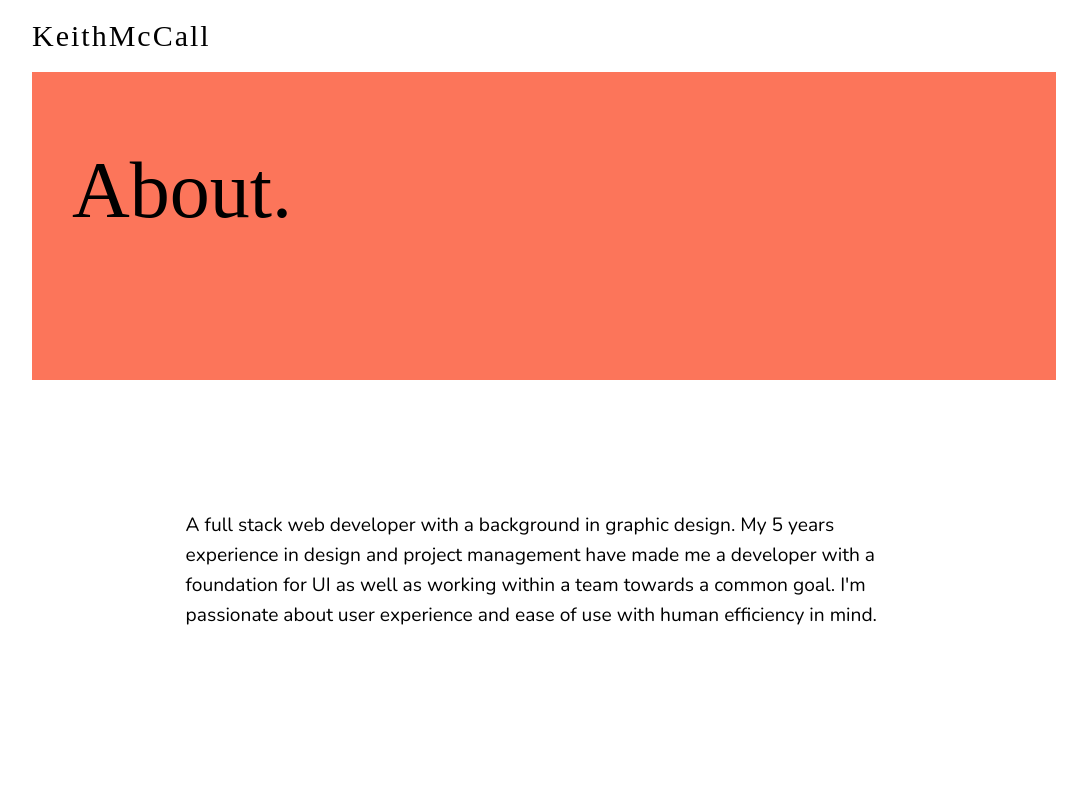
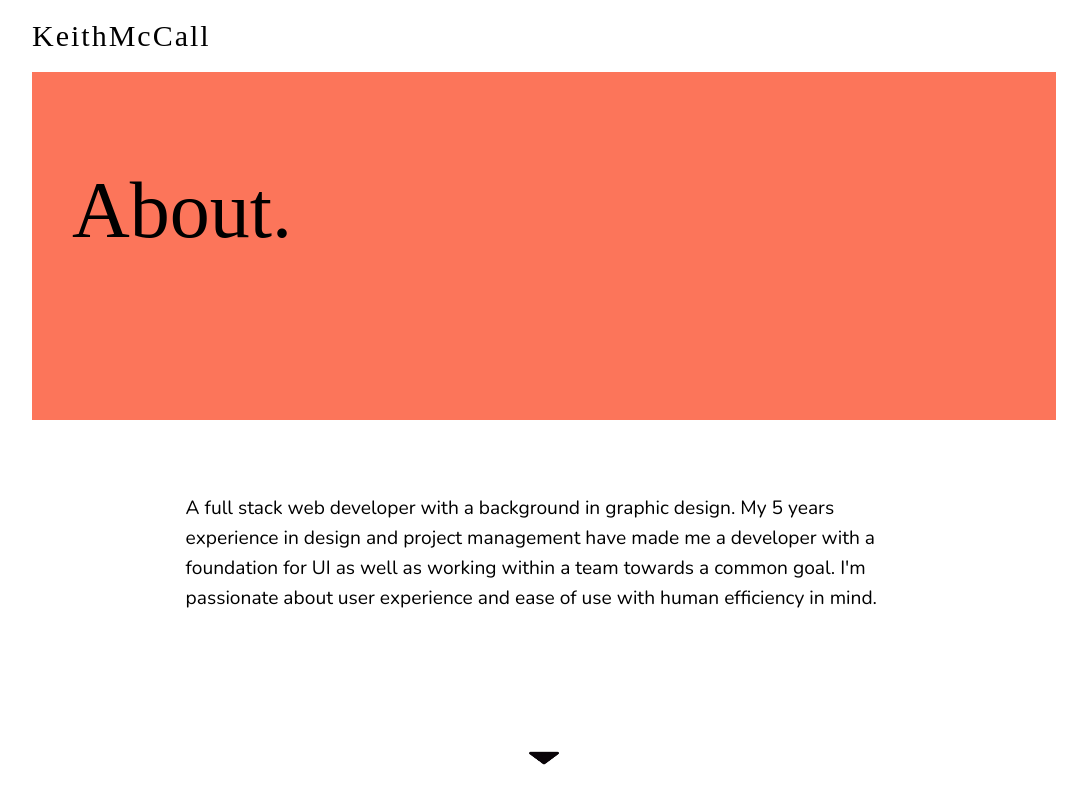
Before and after one commit to keithbmccall/portfolio, a React (Create React App) app: page / in a window 1280 px wide. Shown: the top 800 px of the page, without its empty margins (96-1183 px from the left). Built offline with nearby package versions, Linux system fonts and the light colour scheme; a web font is replaced by a local one.

Commit message:
arrow indicator

```diff
--- a/src/App.css
+++ b/src/App.css
@@ -61,7 +61,8 @@ body {
 .About-holder {
   display: grid;
   grid-template-rows: 50% 50%;
-  height: 95vh;
+  height: 105vh;
+  padding-bottom: 30px;
 }
 .Contact-holder {
   display: flex;
@@ -86,6 +87,7 @@ body {
   align-items: center;
 }
 .About-right {
+  padding-top: 20px;
   background: white;
   display: grid;
   align-items: center;
@@ -97,6 +99,7 @@ body {
   line-height: 30px;
   font-size: 1.2em;
   font-family: "Nunito", sans-serif;
+  padding-bottom: 30px;
 }
 .Section-header {
   margin-left: 40px;
@@ -175,6 +178,25 @@ body {
 .Express-icon {
   width: 70px;
 }
+.Arrow {
+  display: flex;
+  justify-content: center;
+  font-size: 30px;
+  height: 40px;
+}
+.Arrow-down {
+  height: 20px;
+  width: 30px;
+  animation: arrow 1s ease infinite;
+}
+@keyframes arrow {
+  50% {
+    transform: translateY(-20%);
+  }
+  100% {
+    transform: translateY(0);
+  }
+}
 
 @media screen and (max-width: 600px) {
   .About-text {
--- a/src/components/About.js
+++ b/src/components/About.js
@@ -1,5 +1,6 @@
 import React, { Component } from "react";
 //
+import down from "../images/triangledown.png";
 
 export default class About extends Component {
 	render() {
@@ -17,6 +18,10 @@ export default class About extends Component {
 						goal. I'm passionate about user experience and ease of
 						use with human efficiency in mind.
 					</div>
+
+					<div className="Arrow">
+						<img src={down} className="Arrow-down" />
+					</div>
 				</div>
 			</div>
 		);
```
Also changed, not shown: src/images/triangledown.png (added).
